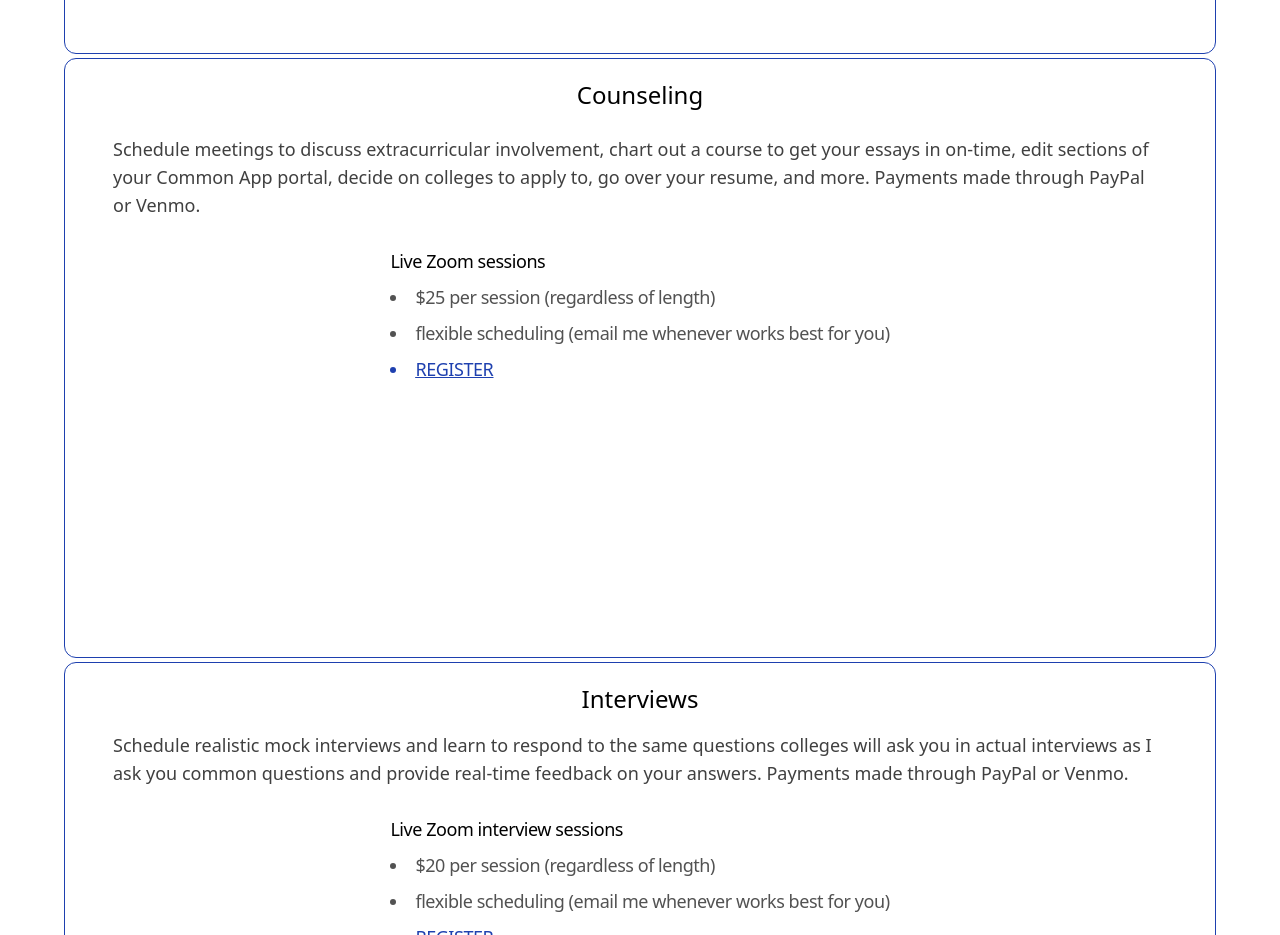
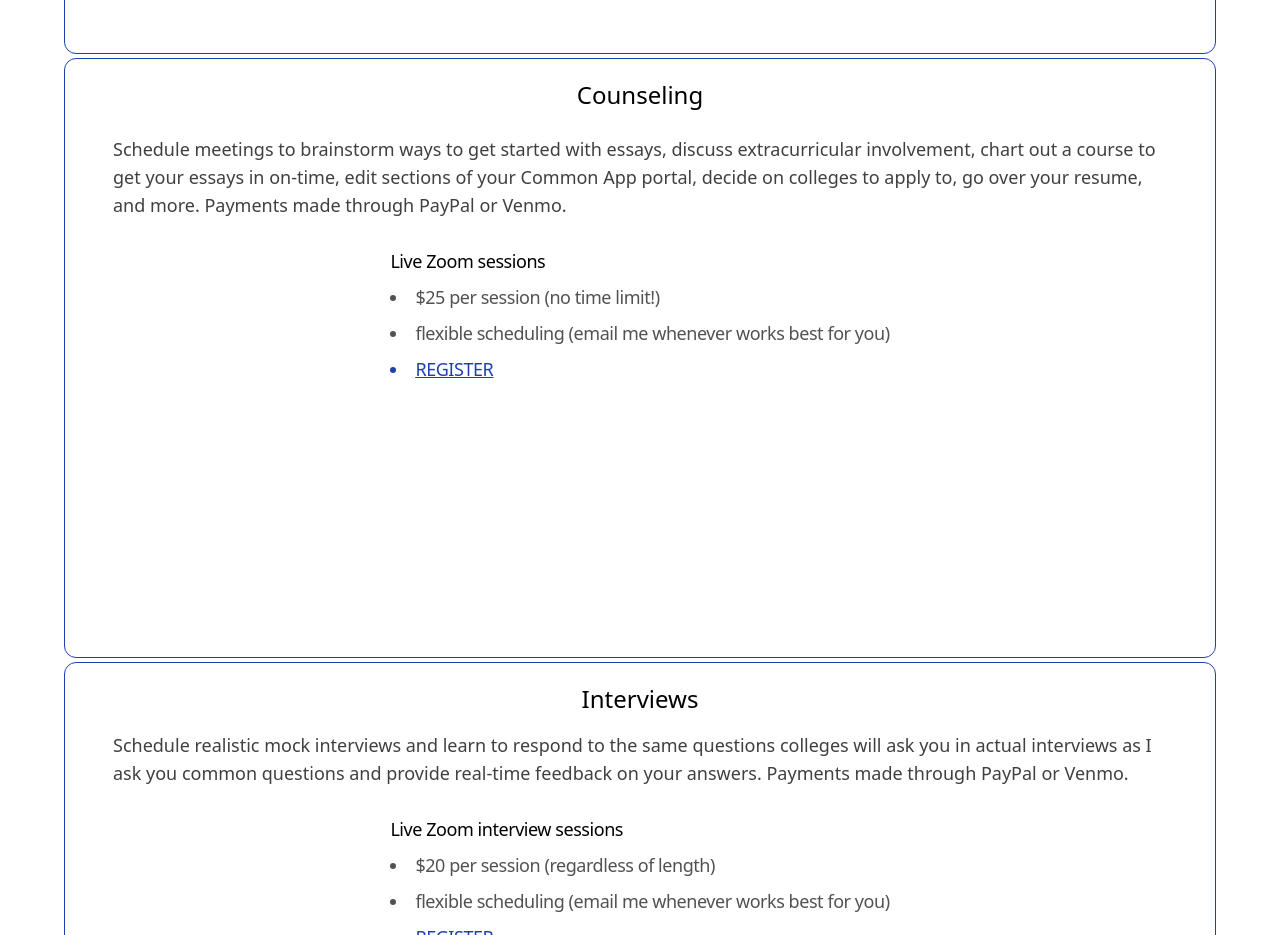
Before and after one commit to VA-24/VA-CC-Website, a React (Create React App) app: page /services in a window 1280 px wide. Shown: the part 1260-2195 px from the top of the page. Built offline with nearby package versions, Linux system fonts and the light colour scheme.

Commit message:
Update Services.js

```diff
--- a/src/pages/Services.js
+++ b/src/pages/Services.js
@@ -95,11 +95,11 @@ function Services(){
                 <a target='_blank' class='sticky z-[2] top-0 lg:top-32 [&>div>.shine]:hover:block w-full max-w-lg md:max-w-3xl lg:max-w-4xl xl:max-w-6xl h-[90vh] lg:h-[80vh] lg:max-h-[600px] flex flex-col xl:flex-row border border-blue-800 p-2 justify-start gap-8 px-4 py-8 lg:px-6 xl:px-12 xl:py-5 bg-white rounded-xl' data-aos='fade-up'>
                     <div class='flex flex-col gap-4'>
                         <h3 class='font-medium text-xl xl:text-2xl 2xl:text-3xl text-black text-center justify-center'>Counseling</h3>
-                        <p class='text-neutral-700 text-sm md:text-base lg:text-lg xl:text-lg mt-2 xs:text-xs'>Schedule meetings to discuss extracurricular involvement, chart out a course to get your essays in on-time, edit sections of your Common App portal, decide on colleges to apply to, go over your resume, and more. Payments made through PayPal or Venmo.</p>
+                        <p class='text-neutral-700 text-sm md:text-base lg:text-lg xl:text-lg mt-2 xs:text-xs'>Schedule meetings to brainstorm ways to get started with essays, discuss extracurricular involvement, chart out a course to get your essays in on-time, edit sections of your Common App portal, decide on colleges to apply to, go over your resume, and more. Payments made through PayPal or Venmo.</p>
                         <div class='flex flex-row h-[25vh] lg:h-[20vh] justify-center tracking-tight gap-20 text-sm md:text-base lg:text-base xl:text-lg mt-1 xs:text-xs' data-aos='zoom-in' data-aos-delay='100'>
                                 <div class='flex flex-col min-h-[200px]'>
                                     <h3 class='pb-2 mt-2 font-medium'>Live Zoom sessions</h3>
-                                    <li class='pb-2 text-neutral-600'>$25 per session (regardless of length)</li>
+                                    <li class='pb-2 text-neutral-600'>$25 per session (no time limit!)</li>
                                     <li class='pb-2 text-neutral-600'>flexible scheduling (email me whenever works best for you)</li>
                                     <li class='text-blue-800 font-medium underline'><a href='https://forms.gle/iDcwvY2sBCNb4Mgt7' target='_blank'>REGISTER</a></li>
 
```
